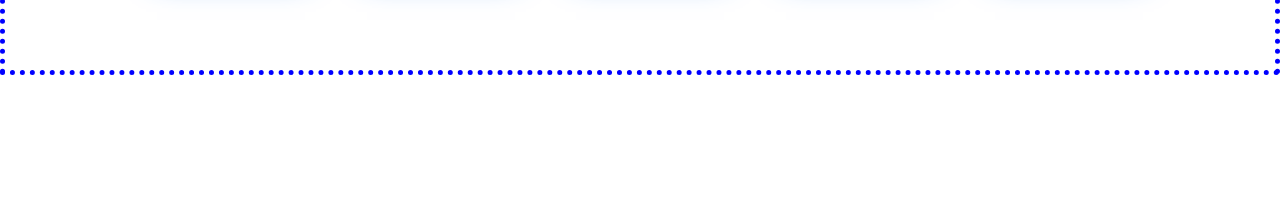
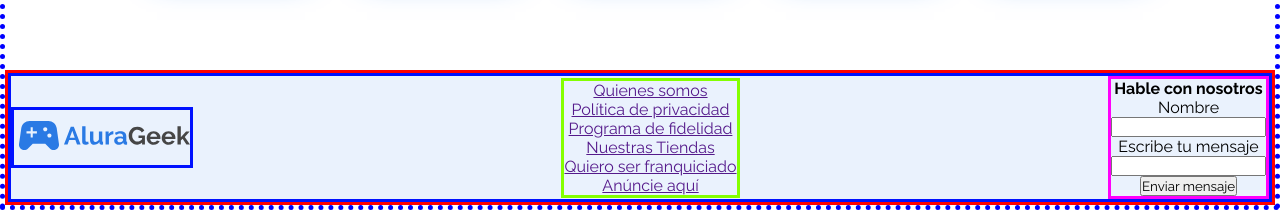
Before and after one commit to JaimeIngenia/challangeAluraGreek_FrontEnd, a plain HTML site: page index.html in a window 1280 px wide. Shown: the part 1173-1383 px from the top of the page. Before the commit the page ends 1248 px from the top, so only its background shows below. Drawn offline with Linux system fonts and the light colour scheme.

Commit message:
footer a medias

```diff
--- a/index.html
+++ b/index.html
@@ -9,6 +9,7 @@
     <link rel="stylesheet" href="./src/css/header.css">
     <link rel="stylesheet" href="./src/css/title.css">
     <link rel="stylesheet" href="./src/css/body__container.css">
+    <link rel="stylesheet" href="./src/css/footer__container.css">
 </head>
 <body>
     <!-- header -->
@@ -250,5 +251,54 @@
 
          </div>
     </section>
+    <section class="footer__container">
+        <div class="footer__box">
+
+            <div class="footer__box__izq">
+                <img src="./src/images/logo_principal.svg" alt="">
+            </div>
+
+            <div class="footer__box__centro">
+                <a href="">
+                    <p>Quienes somos</p>
+                </a>
+
+                <a href="">
+                    <p>Política de privacidad</p>
+                </a>
+
+                <a href="">
+                    <p>Programa de fidelidad</p>
+                </a>
+
+                <a href="">
+                    <p>Nuestras Tiendas</p>
+                </a>
+
+                <a href="">
+                    <p>Quiero ser franquiciado</p>
+                </a>
+
+                <a href="">
+                    <p>Anúncie aquí</p>
+                </a>
+
+
+            </div>
+
+            <div class="footer__box__der">
+                <h4>Hable con nosotros</h4>
+                <div class="footer__box__der__input1">
+                    <p>Nombre</p>
+                    <input type="text">
+                </div>
+                <div class="footer__box__der__input2">
+                    <p>Escribe tu mensaje</p>
+                    <input type="text">
+                </div>
+                <button>Enviar mensaje</button>
+            </div>
+        </div>
+    </section>
 </body>
 </html>
--- /dev/null
+++ b/src/css/footer__container.css
@@ -0,0 +1,31 @@
+.footer__container{
+    border: solid red 3px;
+    width: 100%;
+    background: var(--azul-10, #EAF2FD);
+}
+
+.footer__box{
+    border: solid rgb(0, 17, 255) 3px;
+    display: flex;
+    flex-direction: row;
+    justify-content: space-between;
+    align-items: center;
+    text-align: center;
+}
+
+    .footer__box__izq{
+        border: solid rgb(0, 17, 255) 3px;
+    }
+
+    .footer__box__centro{
+        border: solid rgb(132, 255, 0) 3px;
+    }
+
+    .footer__box__der{
+        border: solid rgb(255, 0, 251) 3px;
+        display: flex;
+        flex-direction: column;
+        justify-content: center;
+        align-items: center;
+
+    }
```
